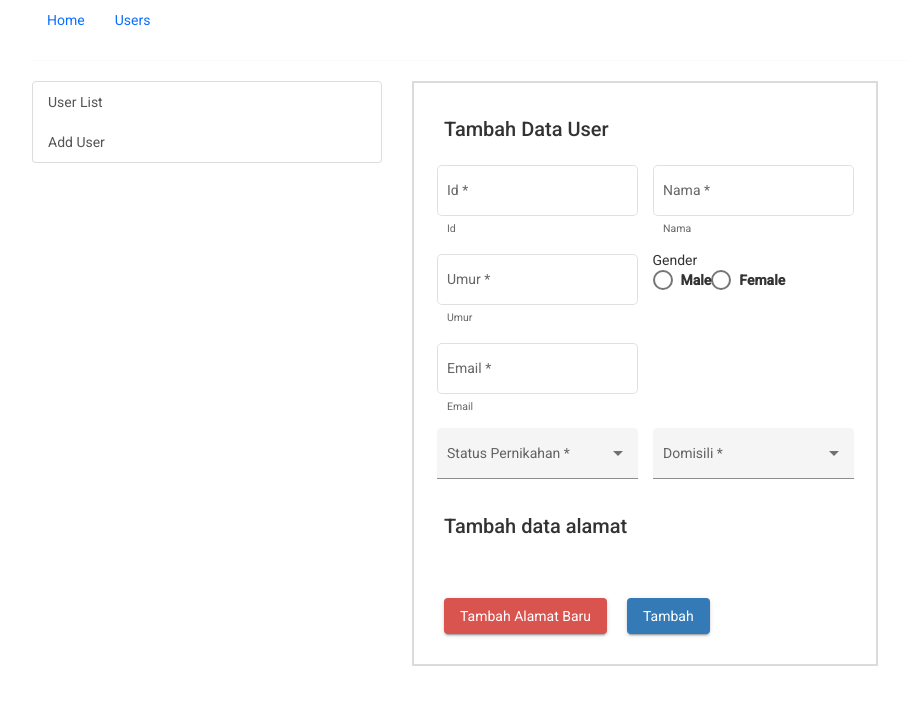
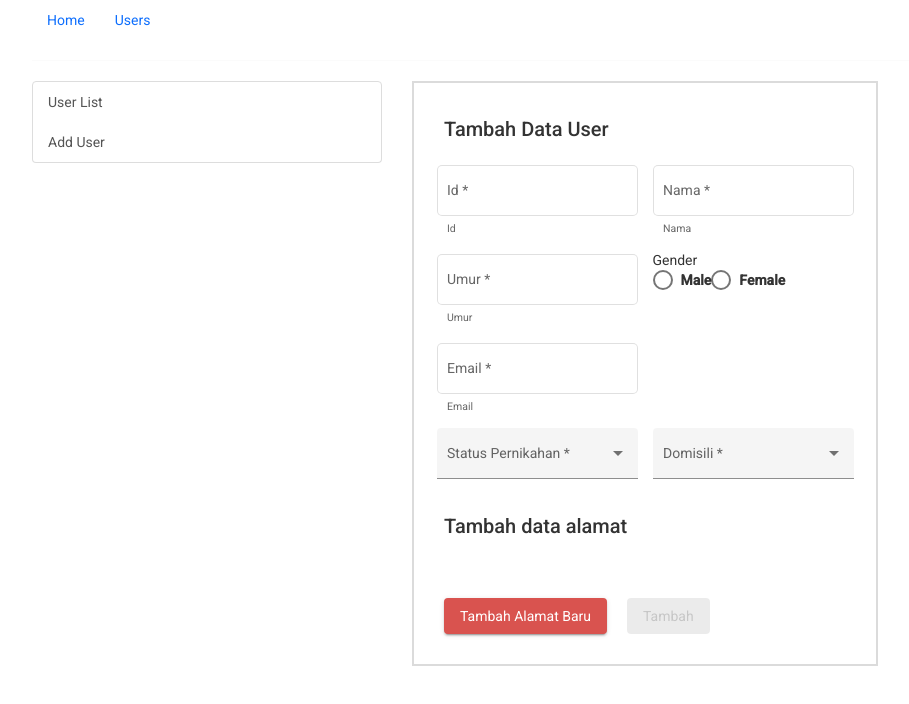
Before and after one commit to aditmulyatama/aditm_upn_zetta_learning, an Angular app in the folder angular_learning/: page /users/user-input in a window 1280 px wide. Shown: the top 704 px of the page, without its empty margins (53-962 px from the left). Built offline with nearby package versions, Linux system fonts and the light colour scheme.

Commit message:
add function to validate by disabling the button

```diff
--- a/angular_learning/package.json
+++ b/angular_learning/package.json
@@ -22,6 +22,7 @@
     "@angular/router": "^14.2.0",
     "bootstrap": "^3.4.1",
     "rxjs": "~7.5.0",
+    "sweetalert2": "^11.6.8",
     "tslib": "^2.3.0",
     "zone.js": "~0.11.4"
   },
--- a/angular_learning/src/app/user/user-input/user-input.component.html
+++ b/angular_learning/src/app/user/user-input/user-input.component.html
@@ -187,6 +187,7 @@
     class="btn btn-primary"
     routerLink="/users/user-list"
     (click)="tambah()"
+    [disabled]="userForm.invalid"
   >
     Tambah
   </button>
--- a/angular_learning/src/app/user/user-input/user-input.component.ts
+++ b/angular_learning/src/app/user/user-input/user-input.component.ts
@@ -32,10 +32,15 @@ export class UserInputComponent implements OnInit {
 
   userForm = this.formBuilder.group({
     Id: ['', Validators.required],
-    Nama: ['', Validators.required],
-    Umur: ['', Validators.required],
-    Gender: [''],
-    Email: ['', Validators.required],
+    Nama: ['', Validators.required, Validators.pattern('^[A-Z, a-z]*$')],
+    Umur: [
+      '',
+      Validators.required,
+      Validators.pattern('^[0-9]*$'),
+      Validators.min(11),
+    ],
+    Gender: ['', Validators.required],
+    Email: ['', Validators.required, Validators.email],
     Domisili: ['', Validators.required],
     StatusPernikahan: ['', Validators.required],
     dataAlamat: new FormArray([]),
@@ -60,10 +65,10 @@ export class UserInputComponent implements OnInit {
   tambahAlamatBaru() {
     (<FormArray>this.userForm.get('dataAlamat')).push(
       new FormGroup({
-        Alamat: new FormControl(null),
-        KodePos: new FormControl(null),
-        Kota: new FormControl(null),
-        Negara: new FormControl(null),
+        Alamat: new FormControl(null, Validators.required),
+        KodePos: new FormControl(null, Validators.required),
+        Kota: new FormControl(null, Validators.required),
+        Negara: new FormControl(null, Validators.required),
       })
     );
   }
```
Also changed, not shown: 1 other file (tests, documents, lock files or other folders).
